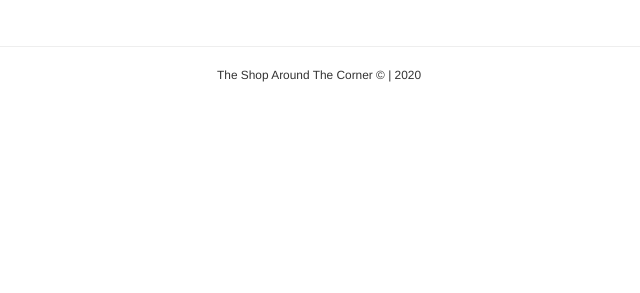
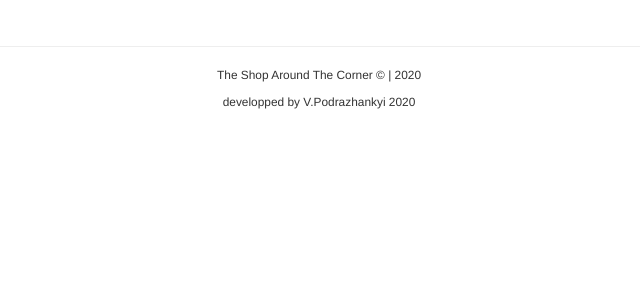
Before and after one commit to VladyslavPodrazhanskyi/flask_is_fun, a Flask app: page /register in a window 1440 px wide. Shown: the part 587-880 px from the top of the page, without its empty margins (540-1180 px from the left). Run offline with Flask 2, Linux system fonts and the light colour scheme; some libraries are stand-ins or nearby versions; some web fonts are replaced.

Commit message:
add my signature

```diff
--- a/app/catalog/templates/layout.html
+++ b/app/catalog/templates/layout.html
@@ -64,6 +64,7 @@
                 <div class="container ftr">
                     <hr>
                     <p class="text-center small">The Shop Around The Corner &copy;  |  2020</p>
+                    <p class="text-center small">developped by V.Podrazhankyi  2020</p>
                 </div>
             {% endblock footer %}
         </div>
```
